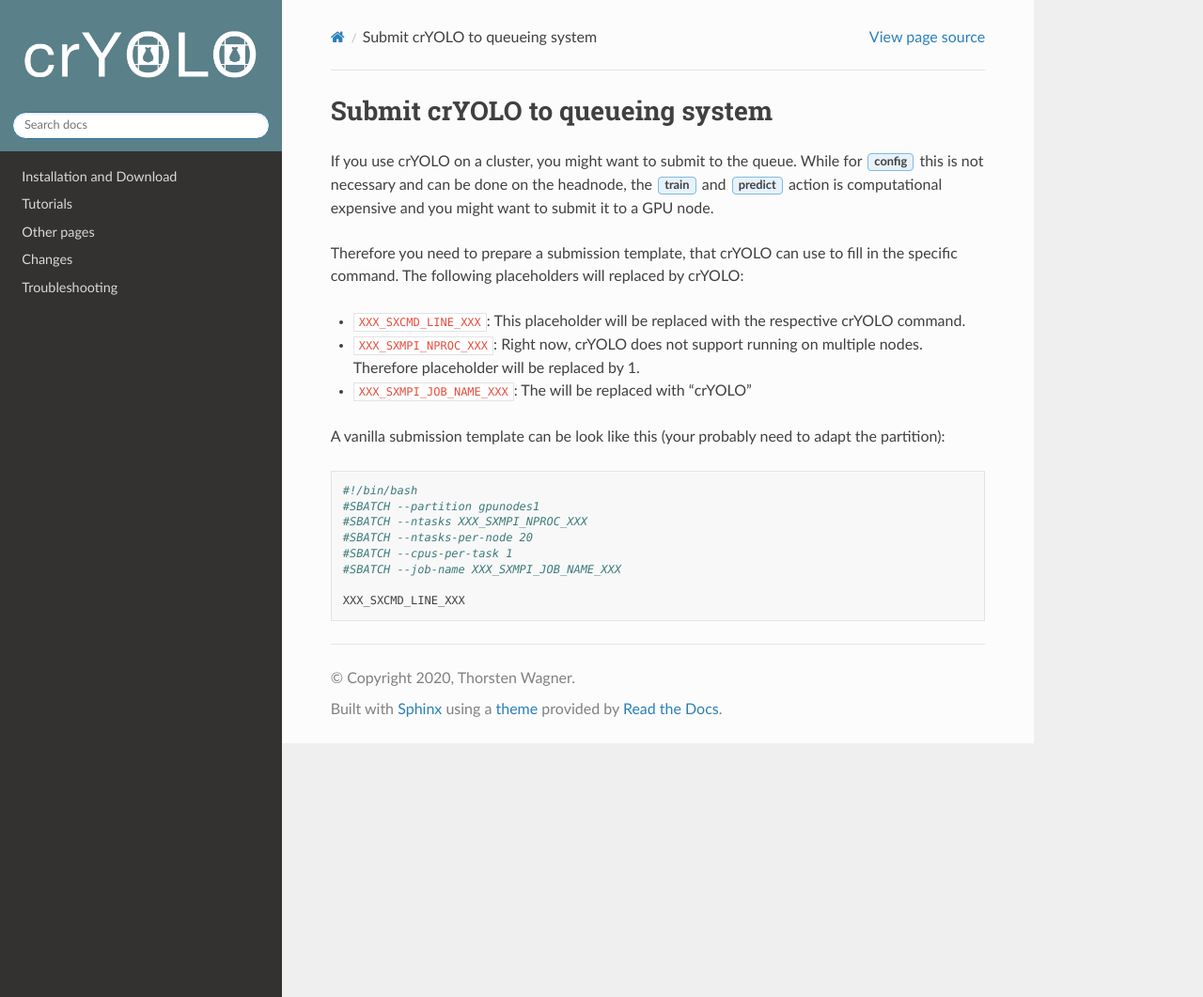
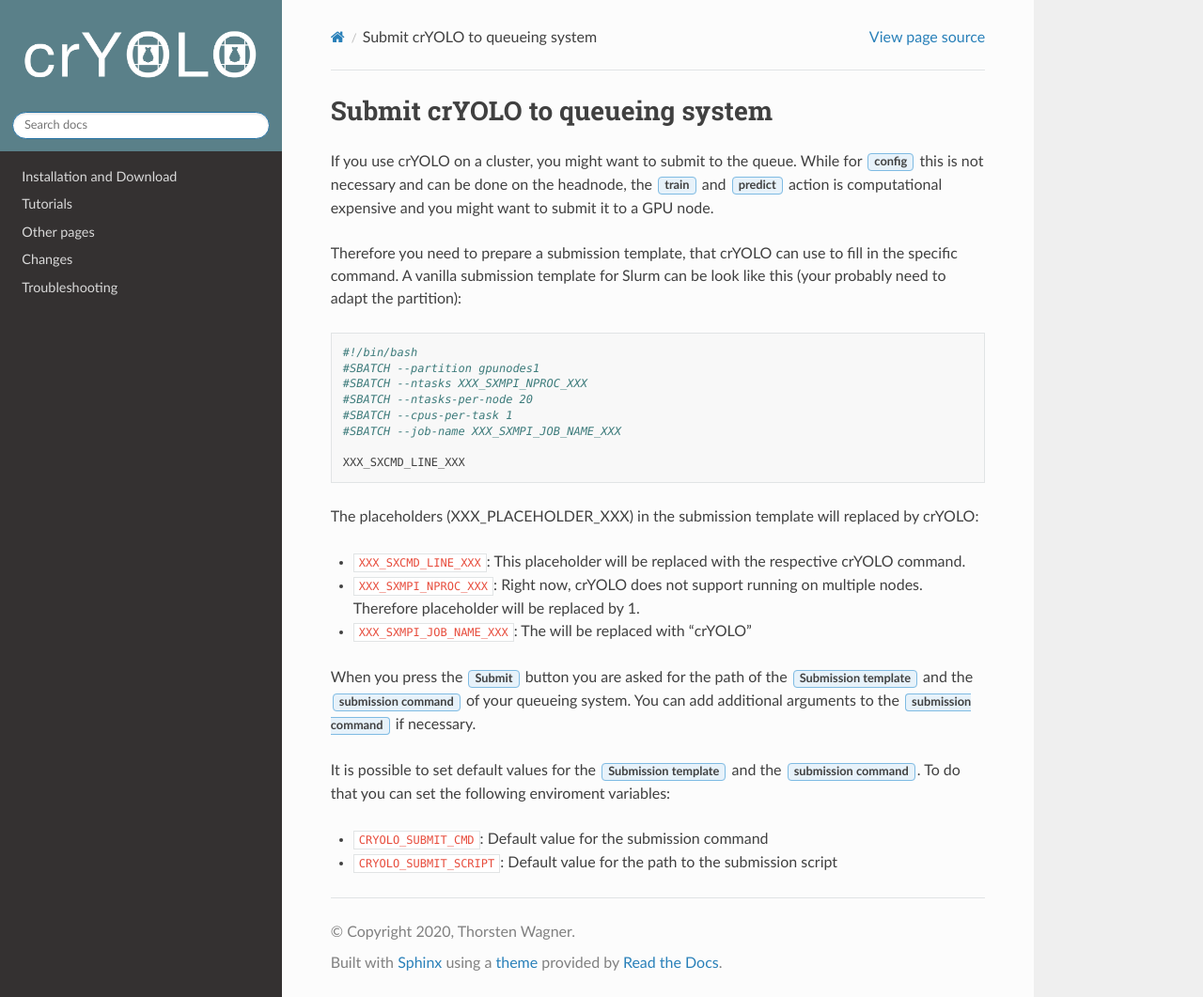
Before and after one commit to MPI-Dortmund/cryolo, a Sphinx documentation site: the page built from source/other/cryolo_submit_job.rst, in a window 1280 px wide and 1061 px high. Shown: the whole window at 94% size. Built offline with Sphinx 7.4.7 and the Read the Docs theme 2.0.0, drawn with Linux system fonts in a browser that asks for light colours.

Commit message:
add queueing system page

```diff
--- a/source/other/cryolo_submit_job.rst
+++ b/source/other/cryolo_submit_job.rst
@@ -5,14 +5,7 @@ Submit crYOLO to queueing system
 
 If you use crYOLO on a cluster, you might want to submit to the queue. While for :guilabel:`config` this is not necessary and can be done on the headnode, the :guilabel:`train` and :guilabel:`predict`  action is computational expensive and you might want to submit it to a GPU node.
 
-Therefore you need to prepare a submission template, that crYOLO can use to fill in the specific command. The following placeholders will replaced by crYOLO:
-
-
-* :samp:`XXX_SXCMD_LINE_XXX`: This placeholder will be replaced with the respective crYOLO command.
-* :samp:`XXX_SXMPI_NPROC_XXX`: Right now, crYOLO does not support running on multiple nodes. Therefore placeholder will be replaced by 1.
-* :samp:`XXX_SXMPI_JOB_NAME_XXX`: The will be replaced with "crYOLO"
-
-A vanilla submission template can be look like this (your probably need to adapt the partition):
+Therefore you need to prepare a submission template, that crYOLO can use to fill in the specific command. A vanilla submission template for Slurm can be look like this (your probably need to adapt the partition):
 
 .. code-block:: bash
 
@@ -24,3 +17,17 @@ A vanilla submission template can be look like this (your probably need to adapt
         #SBATCH --job-name XXX_SXMPI_JOB_NAME_XXX
 
         XXX_SXCMD_LINE_XXX
+
+The placeholders (XXX_PLACEHOLDER_XXX) in the submission template will replaced by crYOLO:
+
+* :samp:`XXX_SXCMD_LINE_XXX`: This placeholder will be replaced with the respective crYOLO command.
+* :samp:`XXX_SXMPI_NPROC_XXX`: Right now, crYOLO does not support running on multiple nodes. Therefore placeholder will be replaced by 1.
+* :samp:`XXX_SXMPI_JOB_NAME_XXX`: The will be replaced with "crYOLO"
+
+
+When you press the :guilabel:`Submit` button you are asked for the path of the :guilabel:`Submission template` and the :guilabel:`submission command` of your queueing system. You can add additional arguments to the :guilabel:`submission command` if necessary.
+
+It is possible to set default values for the :guilabel:`Submission template` and the :guilabel:`submission command`. To do that you can set the following enviroment variables:
+
+* :samp:`CRYOLO_SUBMIT_CMD`: Default value for the submission command
+* :samp:`CRYOLO_SUBMIT_SCRIPT`: Default value for the path to the submission script
```
